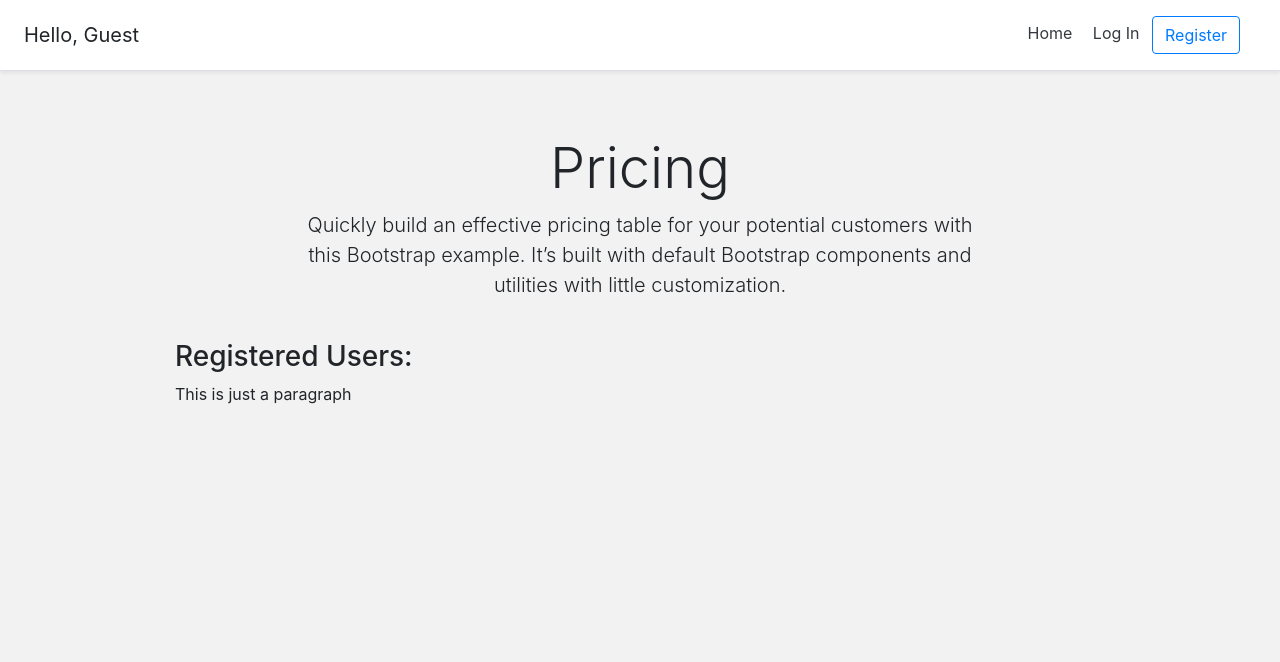
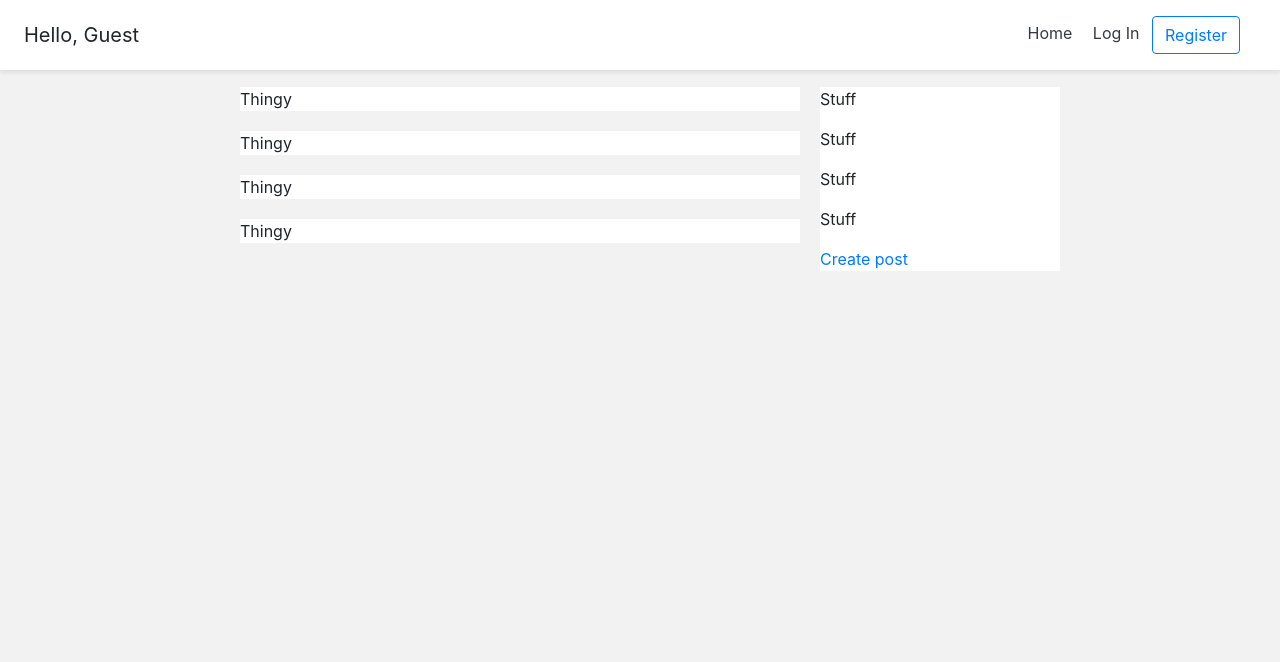
Before and after one commit to muhammad-mamdouh/Django_Projects, a Django app: page / in a window 1280 px wide. Shown: the top 662 px of the page. Run offline with Django 3.2, Linux system fonts and the light colour scheme; some libraries are stand-ins or nearby versions.

Commit message:
feature: Add create-blogs feature.     - Change the home page to look like a social post threads.     - Create a create-blog template page.     - Create a corresponding view function.     - Add its route at the blog appl and include the blog's urls into the site's urlpatterns.

```diff
--- /dev/null
+++ b/src/blog/templates/blog/create_blog.html
@@ -0,0 +1,4 @@
+{% extends 'base.html' %}
+{% block content %}
+  <p>Create a new blog...</p>
+{% endblock content %}
--- /dev/null
+++ b/src/blog/urls.py
@@ -0,0 +1,7 @@
+from django.urls import path
+from . import views
+
+app_name    = 'blog'
+urlpatterns = [
+    path('create/', views.create_blog_view, name='create'),
+]
--- a/src/blog/views.py
+++ b/src/blog/views.py
@@ -1,3 +1,6 @@
 from django.shortcuts import render
+from .models import BlogPost
 
-# Create your views here.
+
+def create_blog_view(request):
+    return render(request, 'blog/create_blog.html')
--- a/src/myservice/urls.py
+++ b/src/myservice/urls.py
@@ -24,6 +24,7 @@ urlpatterns = [
     path('admin/', admin.site.urls),
     path('', include('personal.urls', namespace='personal')),
     path('', include('account.urls', namespace='account')),
+    path('blog/', include('blog.urls', namespace='blog')),
 
     # Password Reset Links
     path(
--- a/src/personal/templates/personal/home.html
+++ b/src/personal/templates/personal/home.html
@@ -1,18 +1,71 @@
 {% extends 'base.html' %}
 {% block content %}
-  <div class="pricing-header px-3 py-3 pt-md-5 pb-md-4 mx-auto text-center">
-    <h1 class="display-4">Pricing</h1>
-    <p class="lead">Quickly build an effective pricing table for your potential customers with this Bootstrap example. It’s built with default Bootstrap components and utilities with little customization.</p>
-  </div>
+  <style>
+    @media (max-width: 768px) {
+      .right-column{
+        margin-left: 0px;
+      }
+    }
+    @media (min-width: 768px) {
+      .right-column{
+        margin-left: 20px;
+      }
+    }
+    .blog-post-container{
+      background-color: #fff;
+      margin-bottom: 20px;
+      width: 100%;
+    }
+    .create-post-bar{
+      background-color: #fff;
+      margin-bottom:20px;
+    }
+    .left-column{
+      padding:0px;
+    }
+    .right-column{
+      padding:0px;
+    }
+  </style>
+  <div class="container">
+    <div class="row">
+      <!--Right Side, 'create post' bar-->
+        <div class="create-post-bar d-lg-none col-lg-7 offset-lg-1">
+        <a href="{% url 'blog:create' %}">Create post</a>
+      </div>
+      <!--End Right Side, 'create post' bar-->
 
-  <div class="container">
-    <div class="d-flex flex-column">
-      <h3>Registered Users:</h3>
-      <p>This is just a paragraph</p>
+      <!--Blog Feed-->
+      <div class="left-column col-lg-7 offset-lg-1">
+        <div class="blog-post-container">
+          <p>Thingy</p>
+        </div>
 
-      {% for account in accounts  %}
-        <p>{{ account }}</p>
-      {% endfor %}
+        <div class="blog-post-container">
+          <p>Thingy</p>
+        </div>
+
+        <div class="blog-post-container">
+          <p>Thingy</p>
+        </div>
+
+        <div class="blog-post-container">
+          <p>Thingy</p>
+        </div>
+      </div>
+      <!--End Blog Feed-->
+
+      <!--Right Side, 'create post' column-->
+      <div class="right-column col-lg-3 d-lg-flex d-none flex-column">
+        <div class="create-post-bar">
+          <p>Stuff</p>
+          <p>Stuff</p>
+          <p>Stuff</p>
+          <p>Stuff</p>
+          <a href="{% url 'blog:create' %}">Create post</a>
+        </div>
+      </div>
+      <!--End Right Side, 'create post' column-->
     </div>
   </div>
 {% endblock content %}
```
